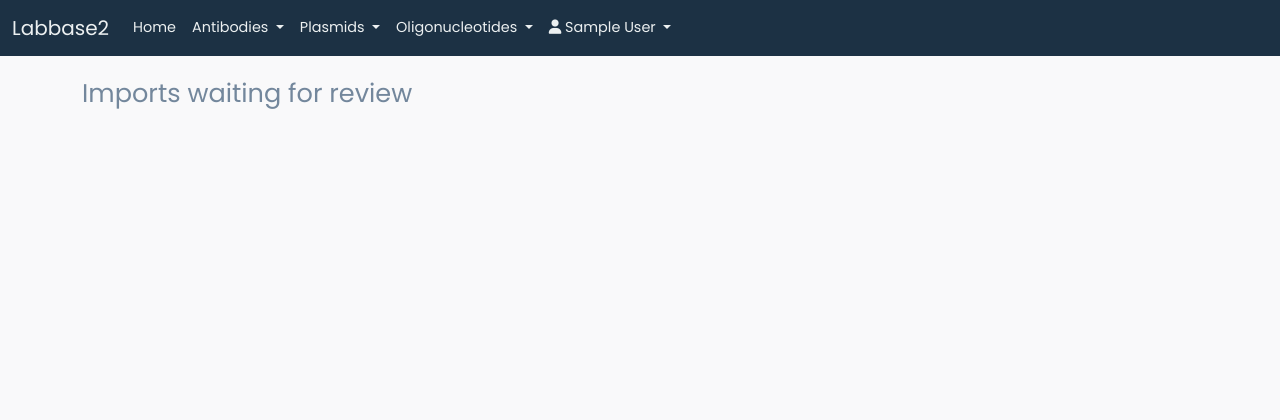
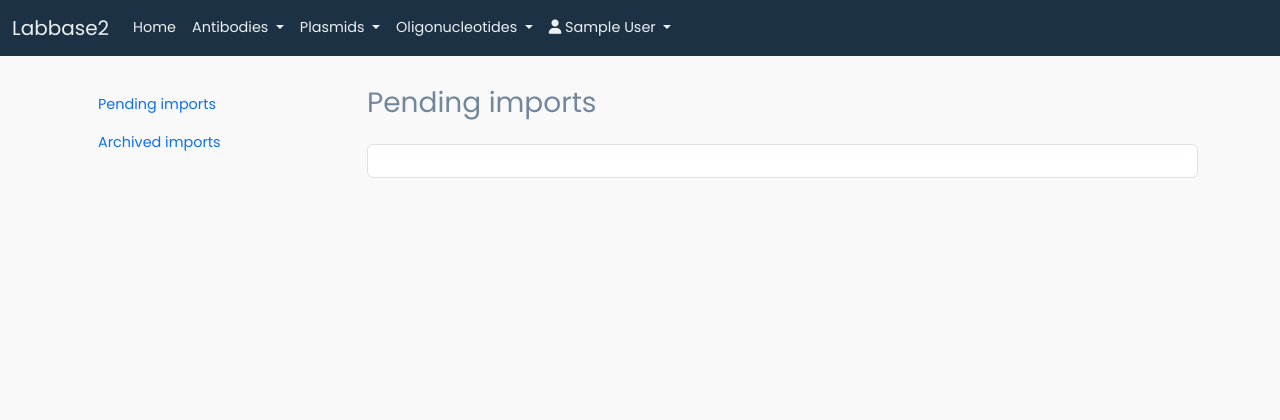
Before and after one commit to RSchleutker/labbase2, a Flask app: page /imports/ in a window 1280 px wide. Shown: the top 420 px of the page. Run offline with Flask 3, Linux system fonts and the light colour scheme; the visitor is signed in with stand-in values (Sample User, id 1); data that the repository does not hold is empty; parts of the project's set-up code (start-up, migrations or seed data) failed here and were passed over; some libraries are stand-ins or nearby versions.

Commit message:
Redesigned file import.

```diff
--- a/labbase2/templates/macros/table_from_pandas.html
+++ b/labbase2/templates/macros/table_from_pandas.html
@@ -12,7 +12,7 @@
         {% for row in df.itertuples(index=False) %}
             <tr>
                 {% for col in row %}
-    <td>{{ col }}</td>
+                    <td>{{ col | string | truncate(64, True, '[...]') }}</td>
                 {% endfor %}
             </tr>
         {% endfor %}
--- a/labbase2/views/imports/forms/mapping_form.py
+++ b/labbase2/views/imports/forms/mapping_form.py
@@ -44,7 +44,8 @@ class MappingForm(FlaskForm):
         "Name",
         choices=[(None, "-")],
         default=None,
-        validate_choice=False
+        validate_choice=False,
+        render_kw={"class": "form-select form-select-sm"}
     ))
     submit = SubmitField(
         label="Update mapping",
--- /dev/null
+++ b/labbase2/views/imports/templates/imports/base-site.html
@@ -0,0 +1,33 @@
+{% extends 'base-site-authenticated.html' %}
+
+{% import 'macros/navbar.html' as nav with context %}
+
+
+{% block content %}
+
+    <div class="container">
+
+        <div class="row">
+
+            <div class="col-3">
+
+                <ul class="nav flex-column sticky-top my-3">
+                    {{ nav.link('imports.index', 'Pending imports') }}
+                    {{ nav.link('imports.index', 'Archived imports') }}
+                </ul>
+
+            </div>
+
+            <div class="col-9">
+
+                {{ flash.flash() }}
+
+                {% block content2 %}{% endblock %}
+
+            </div>
+
+        </div>
+
+    </div>
+
+{% endblock %}
--- a/labbase2/views/imports/templates/imports/main.html
+++ b/labbase2/views/imports/templates/imports/main.html
@@ -1,5 +1,4 @@
-{% extends "base-site-authenticated.html" %}
-
+{% extends 'imports/base-site.html' %}
 {% import 'macros/forms.html' as forms %}
 
 
@@ -40,20 +39,17 @@
 {% endmacro %}
 
 
-{% block content %}
+{% block content2 %}
 
-  <div class="container">
+    <h1 class="mt-3 mb-4">Pending imports</h1>
 
-  <h2 class="mb-4 mt-2">Imports waiting for review</h2>
+    <div class="bg-white rounded border p-3 my-3">
 
-  {% for job in jobs %}
+        {% for job in jobs %}
+            {{ import_card(job) }}<br>
+        {% endfor %}
 
-      {{ import_card(job) }}
-      <br>
-
-  {% endfor %}
-
-  </div>
+    </div>
 
 {% endblock %}
 
```
Also changed, not shown: labbase2/views/imports/templates/imports/edit_import.html (+14 -19 lines), labbase2/views/imports/templates/imports/macros/form.html (+19 -0 lines). Lines whose indentation alone changed are shown as unchanged.
